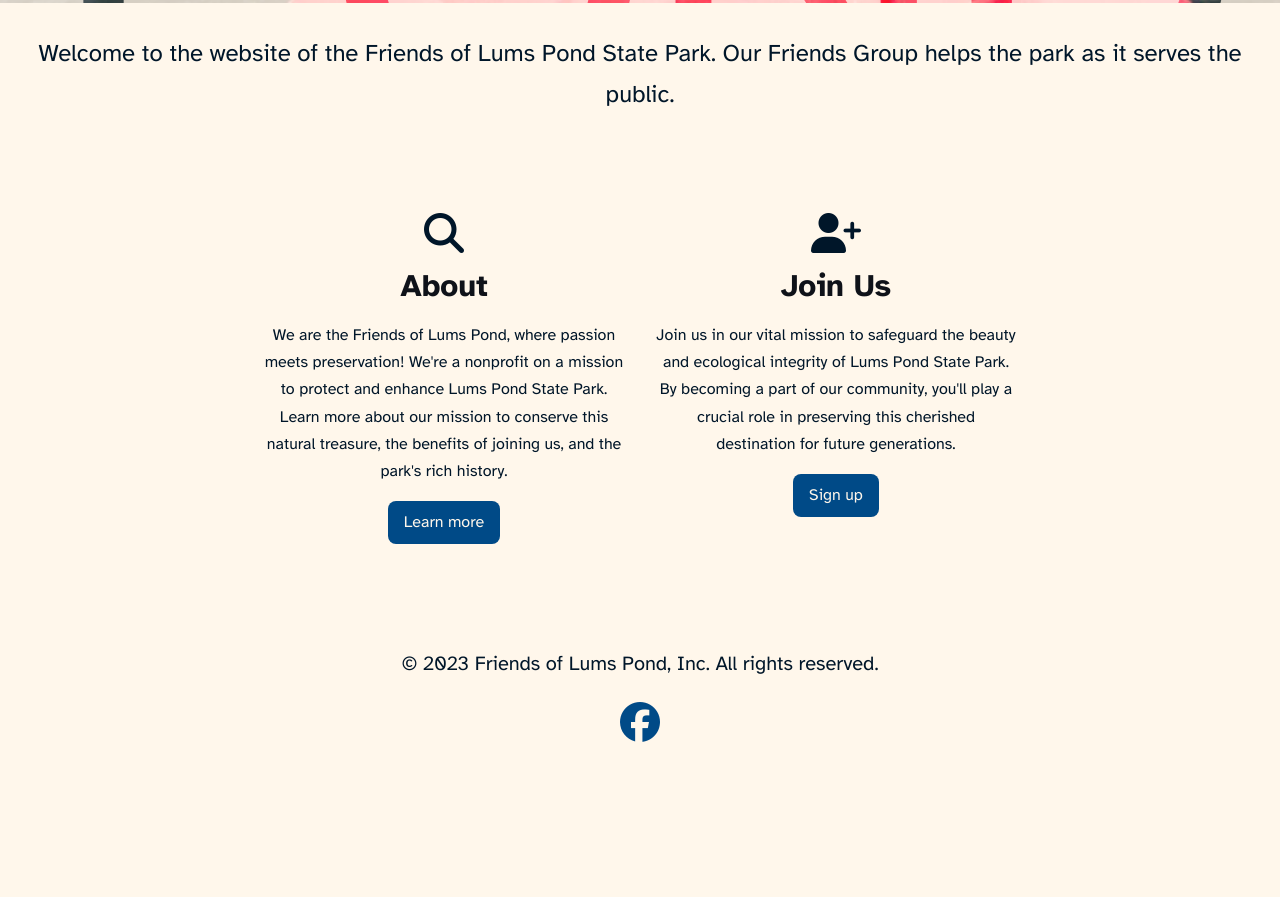
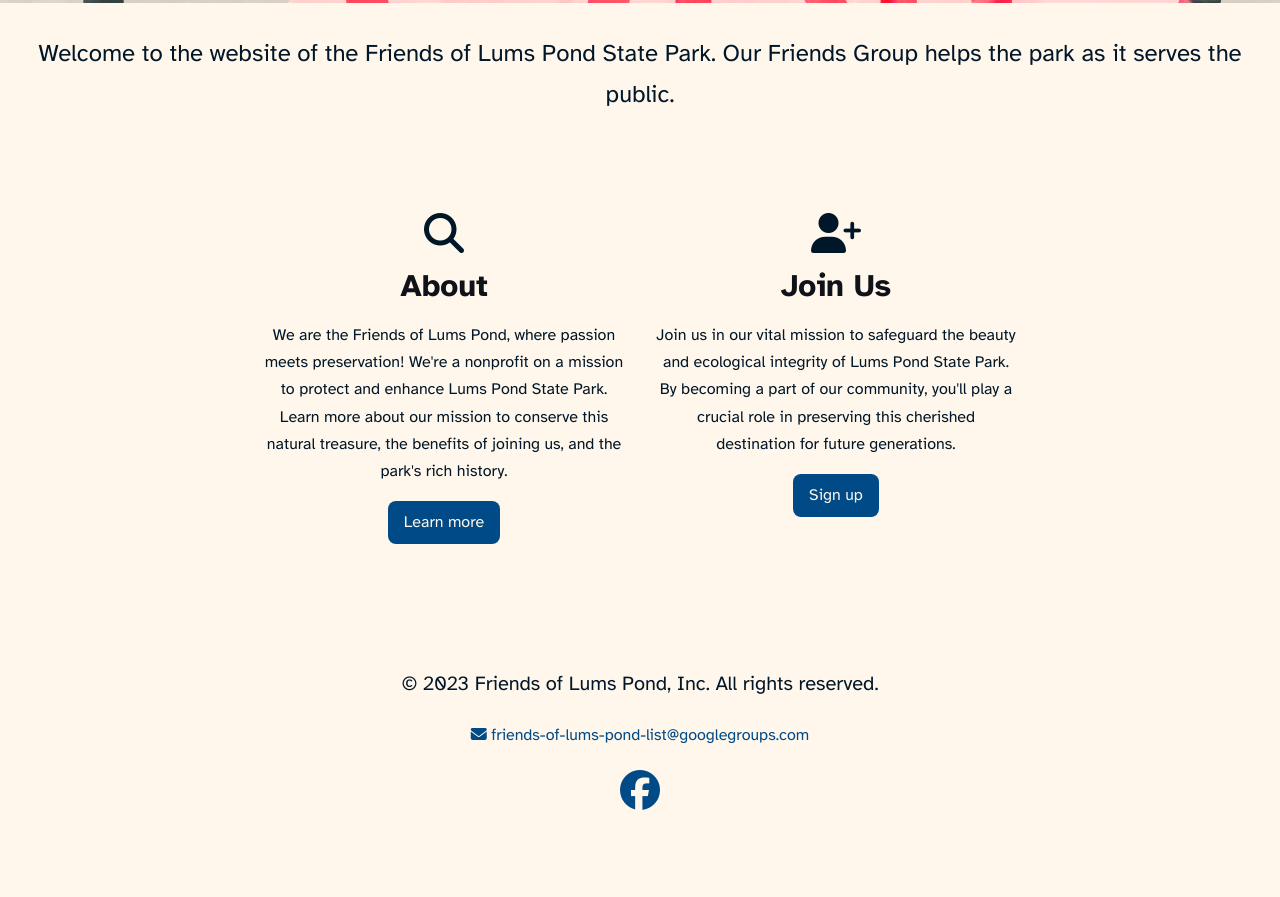
Before and after one commit to bmey/friends-of-lums-pond, an Astro site: page / in a window 1280 px wide. Shown: the part 797-1694 px from the top of the page. Before the commit the page ends 1626 px from the top, so only its background shows below. Built offline with nearby package versions, Linux system fonts and the light colour scheme; Astro itself is replaced by a stand-in of ours; a web font is replaced by a local one.

Commit message:
email in footer

```diff
--- a/src/components/Footer.astro
+++ b/src/components/Footer.astro
@@ -3,7 +3,16 @@ const today = new Date();
 ---
 
 <footer>
-	&copy; {today.getFullYear()} Friends of Lums Pond, Inc. All rights reserved.
+	<p>
+		&copy; {today.getFullYear()} Friends of Lums Pond, Inc. All rights
+		reserved.
+	</p>
+	<p class="email">
+		<a href="mailto:friends-of-lums-pond-list@googlegroups.com">
+			<i class="fa-solid fa-envelope"></i>
+			 friends-of-lums-pond-list@googlegroups.com</a
+		>
+	</p>
 	<div class="social-links">
 		<a href="https://www.facebook.com/FriendsofLumsPond" target="_blank">
 			<span class="sr-only">Follow Friends of Lums Pond on Facebook</span>
@@ -18,17 +27,20 @@ const today = new Date();
 		color: rgb(var(--color-primary-dark2));
 		text-align: center;
 	}
+	.email {
+		font-size: 1rem;
+	}
 	.social-links {
 		display: flex;
 		justify-content: center;
 		gap: 1em;
 		margin-top: 1em;
 	}
-	.social-links a {
+	a {
 		text-decoration: none;
 		color: var(--color-primary);
 	}
-	.social-links a:hover {
-		color: rgb(var(--color-primary-dark));
+	a:hover {
+		color: var(--color-primary-light);
 	}
 </style>
```
